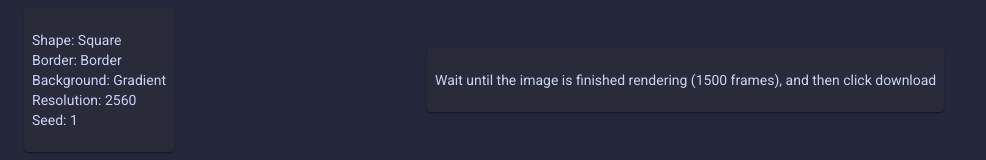
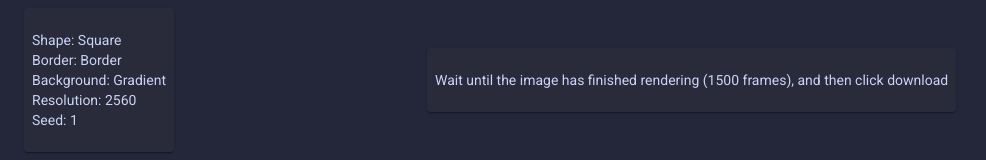
Before and after one commit to qureshiather/Solstice, a React (Create React App) app: page /generate/1/1/1/1/1 in a window 1280 px wide. Shown: the top 160 px of the page, without its empty margins (221-1207 px from the left). Built offline with nearby package versions, Linux system fonts and the light colour scheme.

Commit message:
spelling mistake

```diff
--- a/src/routes/Generate.tsx
+++ b/src/routes/Generate.tsx
@@ -39,8 +39,8 @@
         <Grid container size={6}>
           <Item>
             <p>
-              Wait until the image is finished rendering (1500 frames), and then
-              click download
+              Wait until the image has finished rendering (1500 frames), and
+              then click download
             </p>
           </Item>
         </Grid>
```
